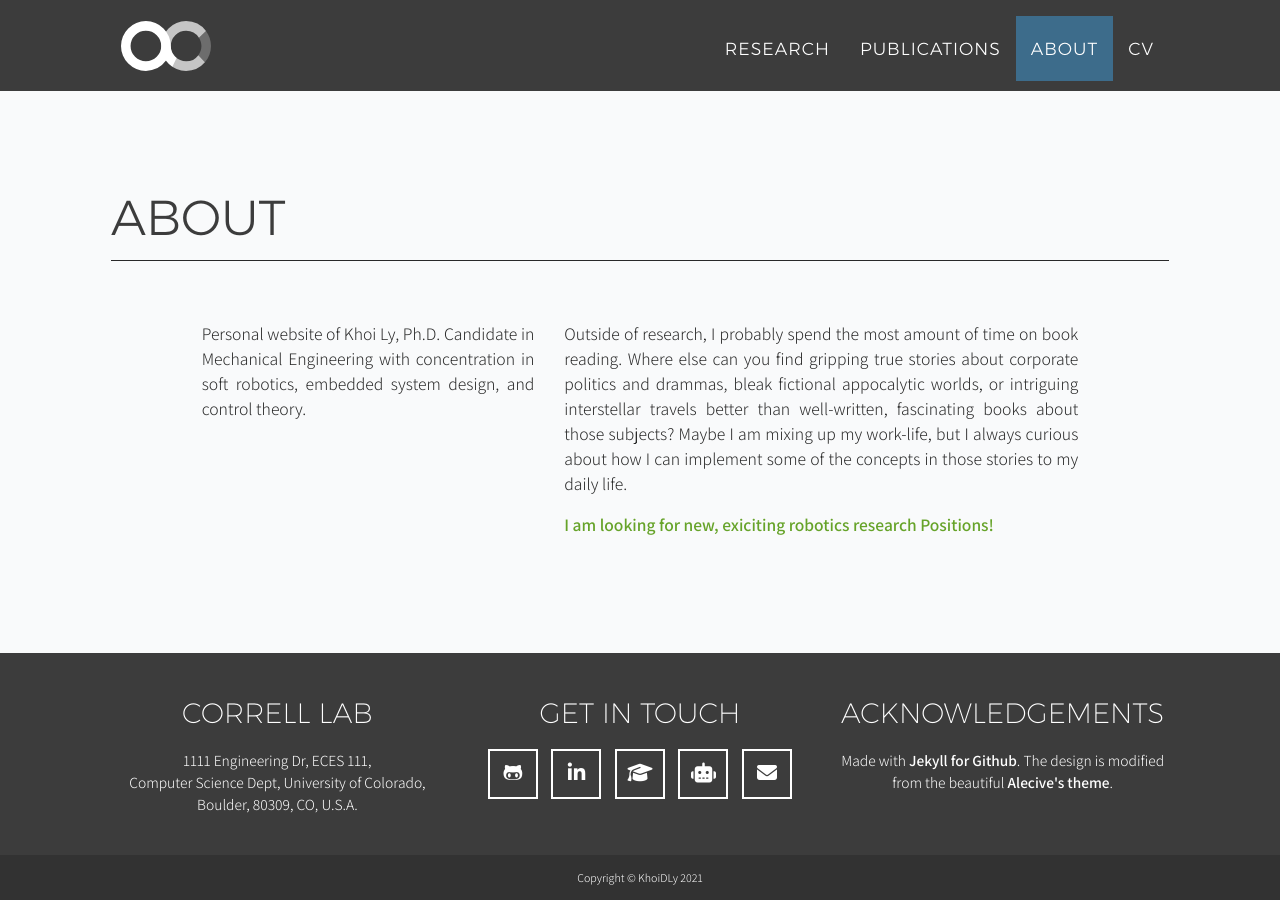
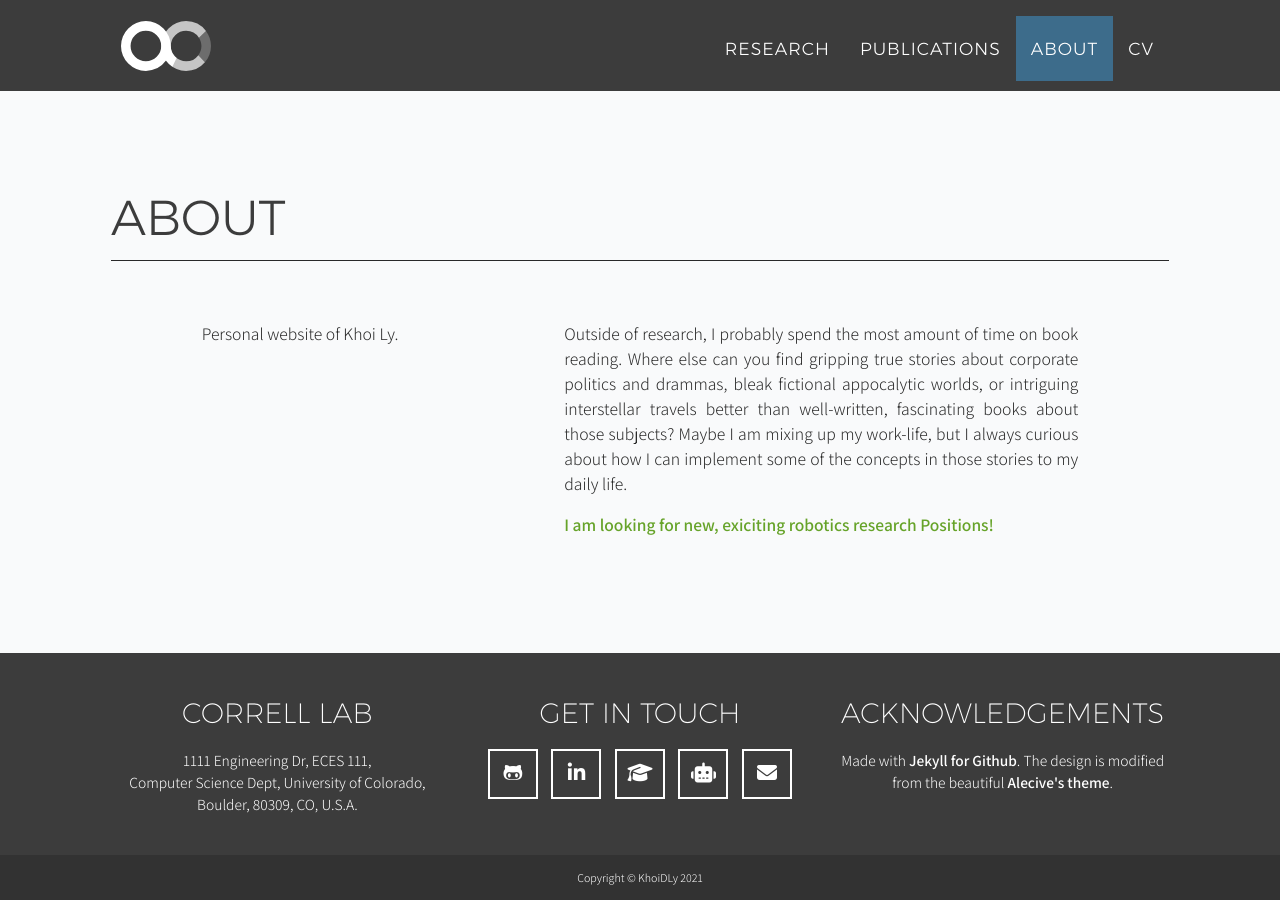
Before and after one commit to KhoiDLy/KhoiDLy.github.io, a Jekyll site: the page built from index.html, in a window 1280 px wide and 900 px high, scrolled down 2360 px. Built offline with Jekyll 4.4.1, drawn with Linux system fonts in a browser that asks for light colours; nearby versions of some CDN libraries; some web fonts are replaced.

Commit message:
Update _config.yml

```diff
--- a/_config.yml
+++ b/_config.yml
@@ -4,7 +4,7 @@
 url: https://github.com/KhoiDLy/KhoiDLy.github.io
 phone: +1 (214) 718-0612
 #google-analytics-id: UA-80094809-1
-description: "Personal website of Khoi Ly, Ph.D. Candidate in Mechanical Engineering with concentration in soft robotics, embedded system design, and control theory."
+description: "Personal website of Khoi Ly."
 owner: Khoi Dang Ly
 owner-title: Ph.D. Candidate
 owner-job: Robotics Engineer
```
